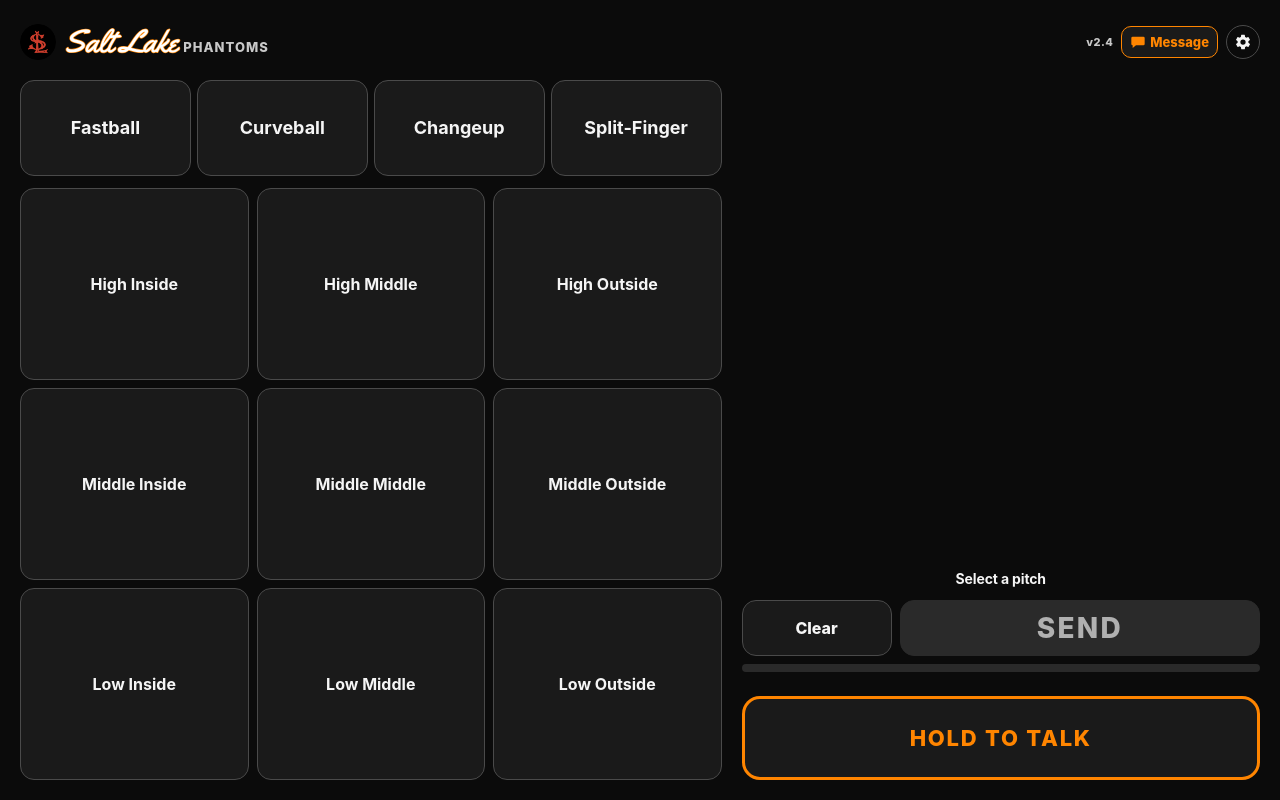
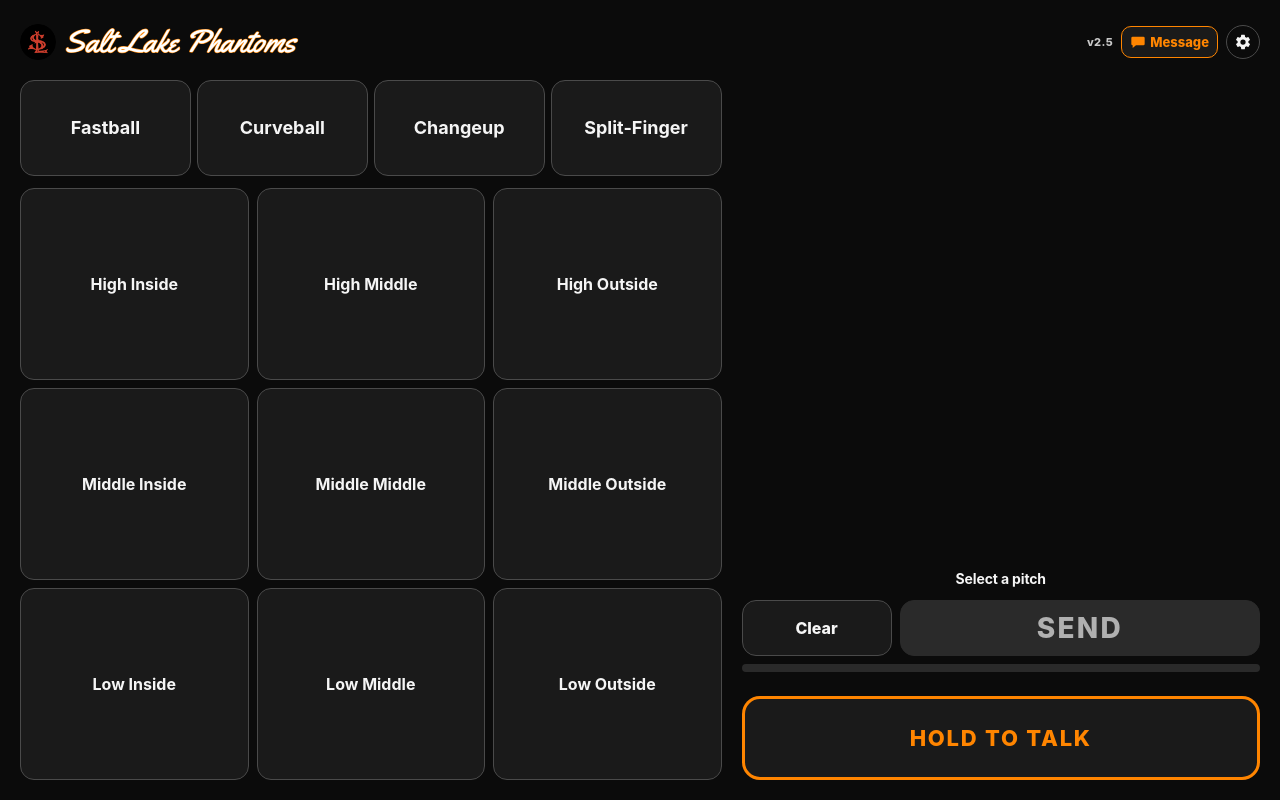
Before and after one commit to marcuspayne8-crypto/pitchcaller, a plain HTML site: page index.html in a window 1280 px wide. Drawn offline with Linux system fonts and the light colour scheme; no server answers.

Commit message:
Show Salt Lake Phantoms as one script title in v2.5.
The header name is a single orange cursive phrase, sized so it stays on one line next to the version, Msg, and gear.

Co-authored-by: marcuspayne8-crypto <marcuspayne8-crypto@users.noreply.github.com>

```diff
--- a/index.html
+++ b/index.html
@@ -74,15 +74,12 @@
     display:flex; align-items:center; gap:8px; min-width:0; height:44px; overflow:hidden;
   }
   .mark{display:none;}
-  h1{margin:0; min-width:0; flex:1; display:flex; align-items:baseline; gap:5px; overflow:hidden;}
-  .salt{
+  h1{
+    margin:0; min-width:0; flex:1 1 auto;
     font-family:"Yellowtail","Segoe Script","Brush Script MT",cursive;
-    font-size:clamp(22px, 6vw, 32px); font-weight:400; line-height:1; color:#fff;
-    -webkit-text-stroke:1.3px var(--orange); paint-order:stroke fill; white-space:nowrap;
-  }
-  .phantoms{
-    font-size:clamp(10px, 2.7vw, 13px); font-weight:800; letter-spacing:0.08em; text-transform:uppercase;
-    color:var(--muted); white-space:nowrap;
+    font-size:clamp(20px, 6.2vw, 32px); font-weight:400; line-height:1;
+    color:#fff; white-space:nowrap; overflow:hidden;
+    -webkit-text-stroke:1.15px var(--orange); paint-order:stroke fill;
   }
   #msgBtn{
     height:32px; flex:none; border-radius:10px; padding:0 8px;
@@ -319,7 +316,7 @@
     .locFull{display:inline;}
     .locShort{display:none;}
     .mark{display:block; width:36px; height:36px; flex:none; border-radius:50%;}
-    .phantoms{font-size:12px;}
+    h1{font-size:clamp(22px, 3vw, 34px);}
     #msgBtn .msgShort{display:none;}
     #msgBtn .msgFull{display:inline;}
   }
@@ -360,7 +357,7 @@
   <div id="micBanner" hidden>MIC OFF</div>
   <header>
     <img class="mark" src="icons/sl-logo.png" width="64" height="64" alt="">
-    <h1><span class="salt">Salt Lake</span><span class="phantoms">Phantoms</span></h1>
+    <h1>Salt Lake Phantoms</h1>
     <span id="appVersion"></span>
     <button type="button" id="msgBtn" aria-label="Message">
       <svg viewBox="0 0 24 24" width="16" height="16" aria-hidden="true"><path fill="currentColor" d="M4 4h16a2 2 0 0 1 2 2v9a2 2 0 0 1-2 2H9l-5 4v-4H4a2 2 0 0 1-2-2V6a2 2 0 0 1 2-2z"/></svg>
@@ -544,7 +541,7 @@
     {id:"calm", label:"Calm"},
     {id:"cowboy", label:"Cowboy"}
   ];
-  var VERSION = (typeof PITCHCALLER_VERSION === "string" && PITCHCALLER_VERSION) ? PITCHCALLER_VERSION : "v2.4";
+  var VERSION = (typeof PITCHCALLER_VERSION === "string" && PITCHCALLER_VERSION) ? PITCHCALLER_VERSION : "v2.5";
   var DEFAULTS = {prerollType:"noise", prerollLen:300, prerollLevel:12, gap:120, vol:100, repeat:false, wake:true, voiceURI:"", speechRate:1, clipVoice:"marcus", talkBeep:false, talkToggle:false};
   var settings = Object.assign({}, DEFAULTS);
   try { Object.assign(settings, JSON.parse(localStorage.getItem("pc-settings")||"{}")); } catch(e){}
--- a/version.js
+++ b/version.js
@@ -1 +1 @@
-var PITCHCALLER_VERSION = "v2.4";
+var PITCHCALLER_VERSION = "v2.5";
```
